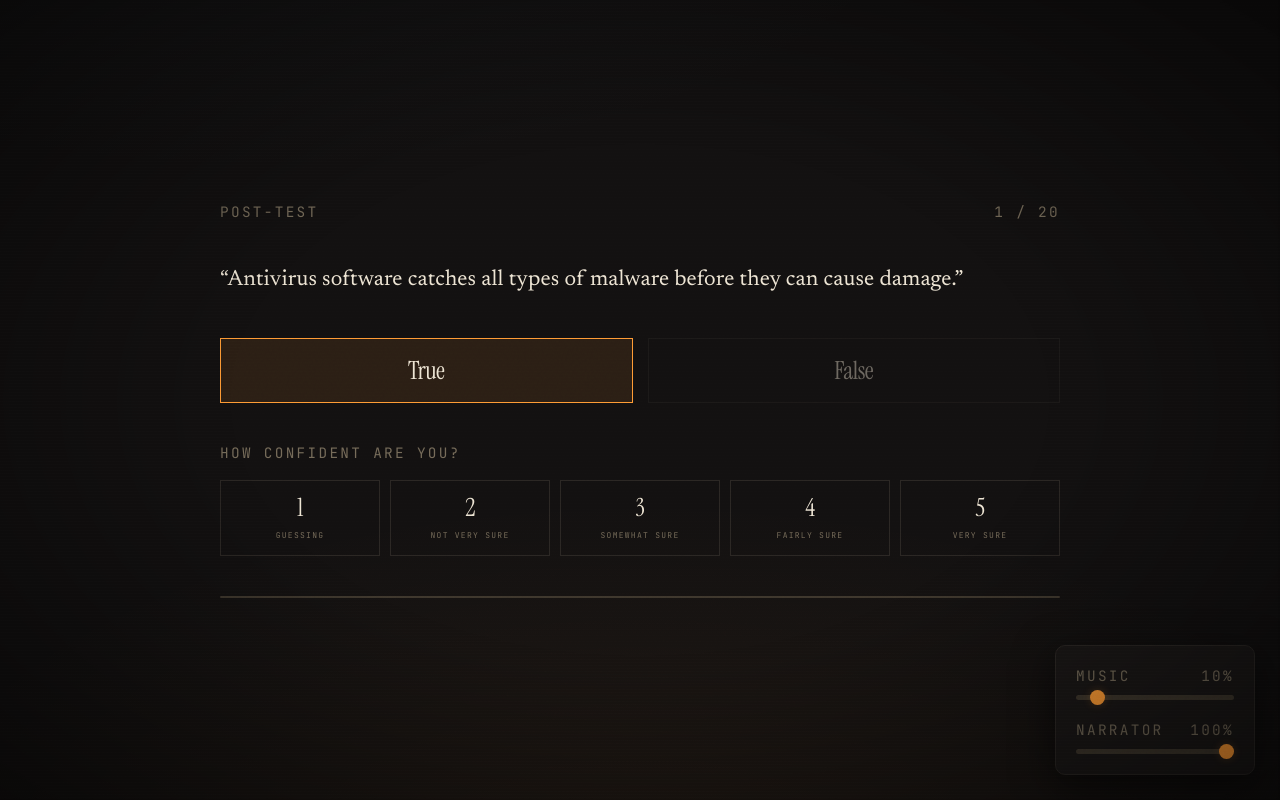
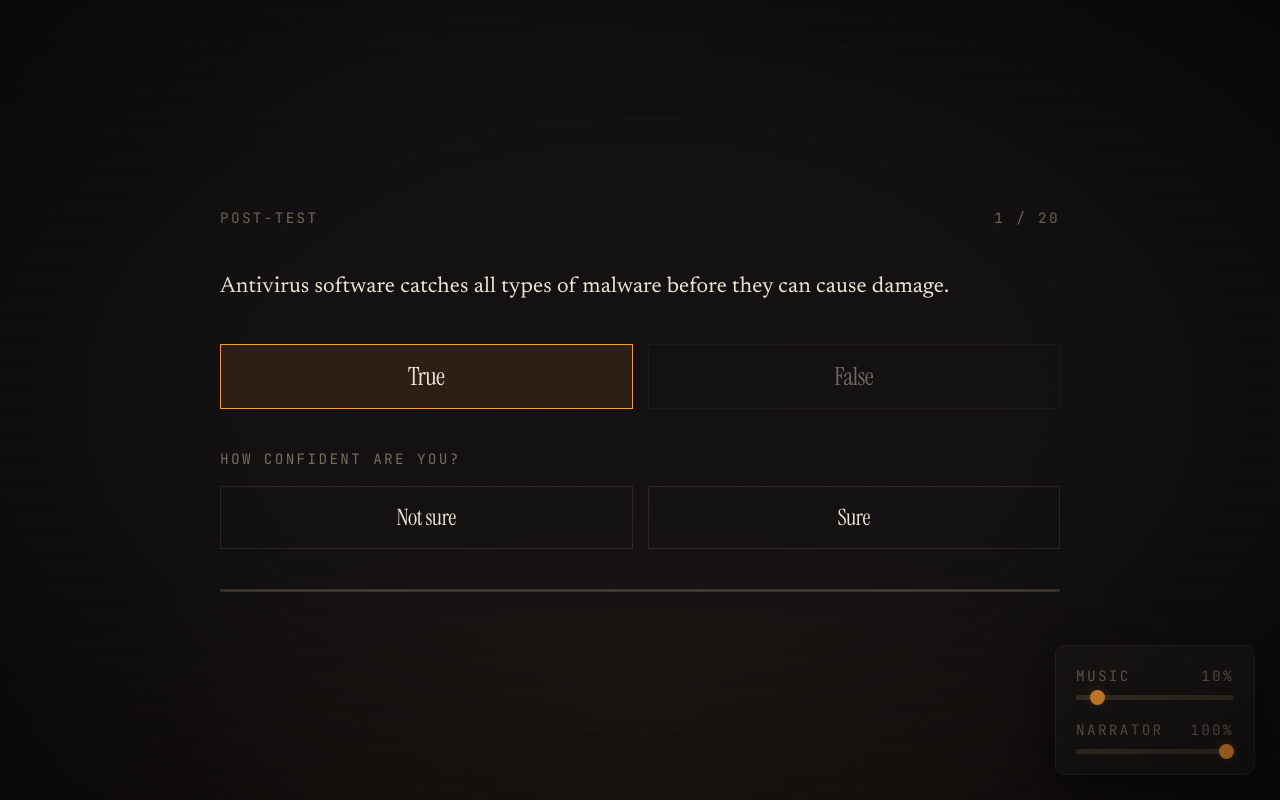
Before and after one commit to MoeJaafar/cybernet-awareness, a Next.js app: page /posttest in a window 1280 px wide. Both pictures are taken after a click on the button "True". Built offline with nearby package versions, Linux system fonts and the light colour scheme.

Commit message:
drop quotation marks, simplify confidence to sure / not sure

```diff
--- a/src/app/posttest/page.tsx
+++ b/src/app/posttest/page.tsx
@@ -56,7 +56,7 @@ export default function PosttestPage() {
                 </div>
 
                 <p className="type-body text-[color:var(--color-bone)] text-[22px] leading-relaxed">
-                    &ldquo;{q.statement}&rdquo;
+                    {q.statement}
                 </p>
 
                 <div className="flex gap-3">
@@ -90,7 +90,7 @@ export default function PosttestPage() {
                         <span className="type-mono text-[color:var(--color-bone-muted)]">
                             how confident are you?
                         </span>
-                        <div className="flex gap-2">
+                        <div className="flex gap-3">
                             {CONFIDENCE_LABELS.map((label, i) => {
                                 const val = i + 1;
                                 const selected = confidence === val;
@@ -105,14 +105,9 @@ export default function PosttestPage() {
                                         type="button"
                                         onClick={() => setConfidence(val)}
                                         disabled={confidence !== null}
-                                        className={`flex-1 flex flex-col items-center gap-2 border ${borderClass} py-3 px-1 transition-all disabled:cursor-default`}
+                                        className={`flex-1 border ${borderClass} py-4 type-display text-lg text-[color:var(--color-bone)] transition-all disabled:cursor-default`}
                                     >
-                                        <span className="type-display text-xl text-[color:var(--color-bone)]">
-                                            {val}
-                                        </span>
-                                        <span className="type-mono text-[color:var(--color-bone-muted)] text-center leading-tight" style={{ fontSize: "8px" }}>
-                                            {label}
-                                        </span>
+                                        {label}
                                     </button>
                                 );
                             })}
--- a/src/app/pretest/page.tsx
+++ b/src/app/pretest/page.tsx
@@ -56,7 +56,7 @@ export default function PretestPage() {
                 </div>
 
                 <p className="type-body text-[color:var(--color-bone)] text-[22px] leading-relaxed">
-                    &ldquo;{q.statement}&rdquo;
+                    {q.statement}
                 </p>
 
                 {/* True / False */}
@@ -92,7 +92,7 @@ export default function PretestPage() {
                         <span className="type-mono text-[color:var(--color-bone-muted)]">
                             how confident are you?
                         </span>
-                        <div className="flex gap-2">
+                        <div className="flex gap-3">
                             {CONFIDENCE_LABELS.map((label, i) => {
                                 const val = i + 1;
                                 const selected = confidence === val;
@@ -107,14 +107,9 @@ export default function PretestPage() {
                                         type="button"
                                         onClick={() => setConfidence(val)}
                                         disabled={confidence !== null}
-                                        className={`flex-1 flex flex-col items-center gap-2 border ${borderClass} py-3 px-1 transition-all disabled:cursor-default`}
+                                        className={`flex-1 border ${borderClass} py-4 type-display text-lg text-[color:var(--color-bone)] transition-all disabled:cursor-default`}
                                     >
-                                        <span className="type-display text-xl text-[color:var(--color-bone)]">
-                                            {val}
-                                        </span>
-                                        <span className="type-mono text-[color:var(--color-bone-muted)] text-center leading-tight" style={{ fontSize: "8px" }}>
-                                            {label}
-                                        </span>
+                                        {label}
                                     </button>
                                 );
                             })}
--- a/src/lib/instruments/knowledge.ts
+++ b/src/lib/instruments/knowledge.ts
@@ -175,13 +175,7 @@ export const KNOWLEDGE_STATEMENTS: KnowledgeStatement[] = [
     },
 ];
 
-export const CONFIDENCE_LABELS = [
-    "Guessing",
-    "Not very sure",
-    "Somewhat sure",
-    "Fairly sure",
-    "Very sure",
-] as const;
+export const CONFIDENCE_LABELS = ["Not sure", "Sure"] as const;
 
 export function shuffleStatements(
     seed: "pre" | "post",
```
